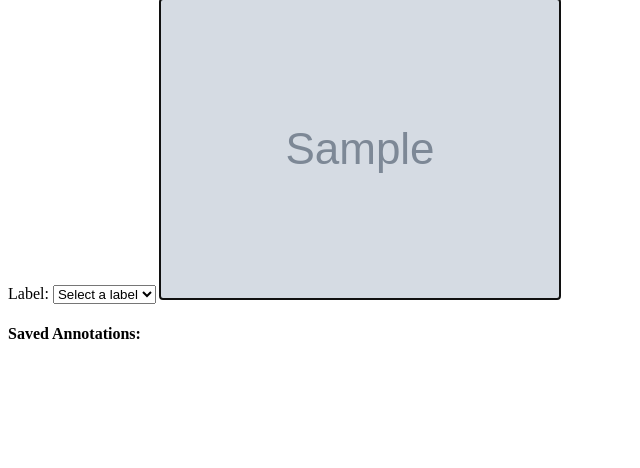
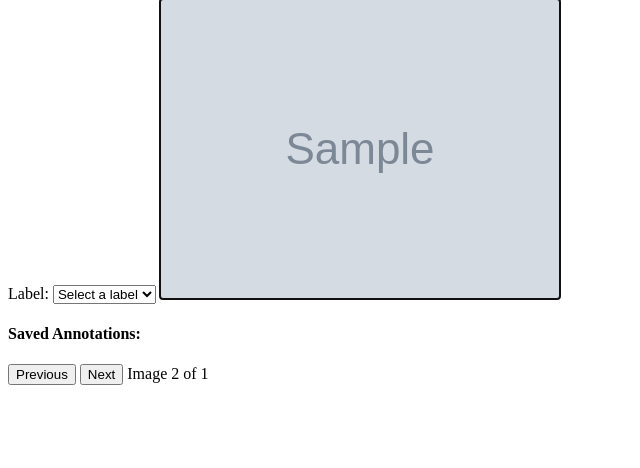
Before and after one commit to anithavedantam/quick-annotate, a Flask app: template templates/index.html in a window 1280 px wide. Shown: the part 68-536 px from the top of the page, without its empty margins (0-640 px from the left). Run offline with Flask 3, Linux system fonts and the light colour scheme; the template is opened without the code that fills it: most values are stand-ins (such as "Sample title", 1, 10 or a date in 2020); grey boxes marked "Sample" are stand-in pictures.

Commit message:
feat: Add image navigation and support multiple image annotations with per-image persistence

```diff
--- a/app.py
+++ b/app.py
@@ -1,11 +1,11 @@
 import os
 import csv
-from flask import Flask, url_for, render_template, jsonify, request
+from flask import Flask, url_for, render_template, jsonify, request, redirect
 from datetime import datetime
 import uuid
 
 app = Flask(__name__)
-
+IMAGE_FOLDER = "static/images"
 ANNOTATIONS_PATH = "annotations.csv"
 
 # Create annotations file if it doesn't exist
@@ -16,14 +16,35 @@ if not os.path.exists(ANNOTATIONS_PATH):
 
 @app.route("/")
 def index():
-    image_url = url_for("static", filename="sample.jpeg")
-    return render_template("index.html", image_url=image_url)
+    images = os.listdir(IMAGE_FOLDER)
+    # Get the index of the image to display
+    img_index = int(request.args.get('img_index', 0))
+
+    # If the index is out of range, set it to first image
+    if img_index < 0:
+        img_index = 0
+    # If the index is out of range, set it to last image
+    if img_index >= len(images):
+        img_index = len(images) - 1
+
+    # Get the image name
+    image_name = images[img_index]
+
+    # Get the image url
+    image_url = url_for("static", filename=f'images/{image_name}')
+
+    # Render the index.html template with the image url
+    return render_template("index.html",
+                           image_url=image_url,
+                           image_name=image_name,
+                           img_index=img_index,
+                           total_images=len(images))
 
 @app.route('/save_annotation', methods=['POST'])
 def save_annotation():
     data = request.json
     timestamp = datetime.now().strftime("%Y-%m-%dT%H:%M:%S.%f")
-    image_name = data.get('image_name', 'sample.jpeg')
+    image_name = data.get('image_name', 'unknown.jpeg')
     label = data.get('label', 'vehicle')
     x = data['x']
     y = data['y']
--- a/templates/index.html
+++ b/templates/index.html
@@ -40,6 +40,12 @@
     <div id="annotation-list" style="margin-top: 20px;">
         <h4>Saved Annotations:</h4>
         <ul id="annotations" style="list-style-type: none; padding: 0;"></ul>
+    </div>
+
+    <div style="margin-top: 20px;">
+        <button onclick="navigateImage(-1)">Previous</button>
+        <button onclick="navigateImage(1)">Next</button>
+        <span>Image {{ img_index + 1 }} of {{ total_images }}</span>
     </div>
 
     <script>
@@ -100,6 +106,16 @@
                     ctx.restore();
                 }
             });
+        }
+
+        function navigateImage(direction) {
+            const currentIndex = parseInt("{{ img_index }}");
+            const totalImages = parseInt("{{ total_images }}");
+            const newIndex = currentIndex + direction;
+
+            if (newIndex >= 0 && newIndex < totalImages) {
+                window.location.href = `/?img_index=${newIndex}`;
+            }
         }
 
         img.onload = function () {
@@ -210,13 +226,13 @@
                 // update the annotations list
                 updateAnnotationList();
 
-                console.log("Saving annotation:", { x, y, width, height, label });
+                console.log("Saving annotation:", { imageName, x, y, width, height, label });
 
                 // Send the annotation data to the server
                 fetch('/save_annotation', {
                     method: 'POST',
                     headers: { 'Content-Type': 'application/json' },
-                    body: JSON.stringify({ id, x, y, width, height, label })
+                    body: JSON.stringify({ id, imageName, x, y, width, height, label })
                 });
             }
 
```
Also changed, not shown: static/images/1.jpeg (added), static/images/2.jpeg (added), static/images/3.jpeg (added), static/images/4.jpeg (added).
